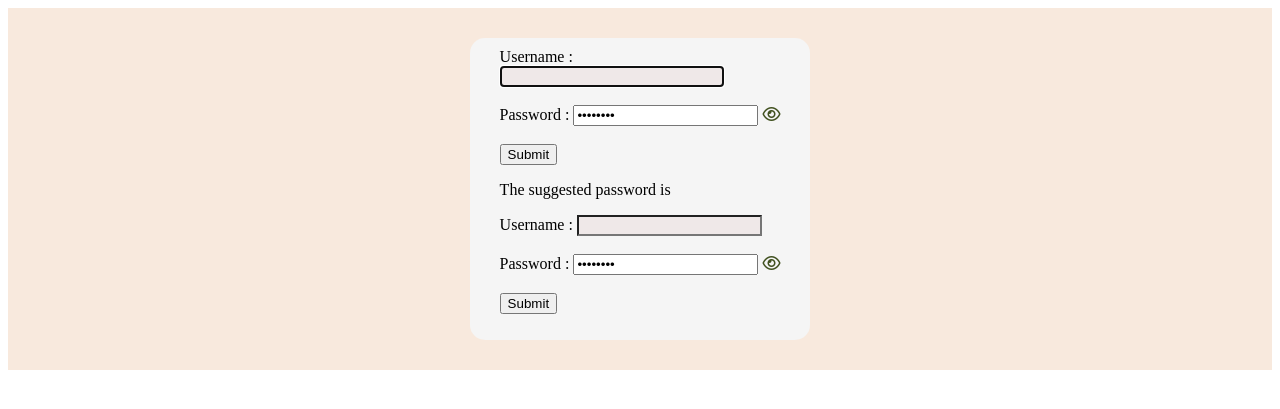
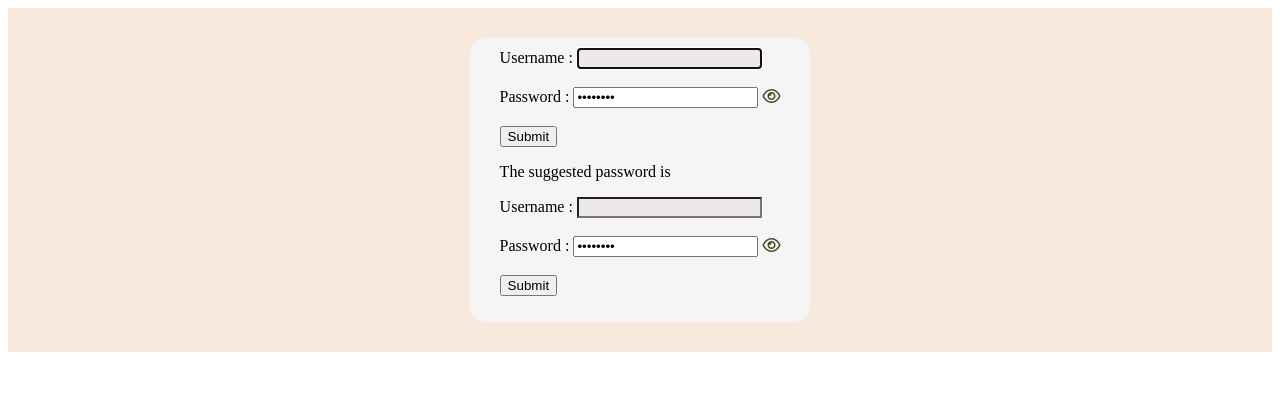
Before and after one commit to Sandesh3456/doubletogglepwd, a Flask app: template UI/templates/login.html in a window 1280 px wide, with the restyled element focused. Shown: the top 409 px of the page. Run offline with Flask 3, Linux system fonts and the light colour scheme; the template is opened without the code that fills it, so the values that code supplies are empty; some libraries are stand-ins or nearby versions.

Commit message:
removed extra file

```diff
--- a/UI/static/css/index.css
+++ b/UI/static/css/index.css
@@ -19,10 +19,10 @@
     transition: width 0.4s ease-in-out;
   }
 
-  input[type=text]:focus {
+  /* input[type=text]:focus {
     width: 80%;
   }
 
   input[type=password]:focus {
     width: 80%;
-  }
+  } */
```
Also changed, not shown: example.py (deleted).
